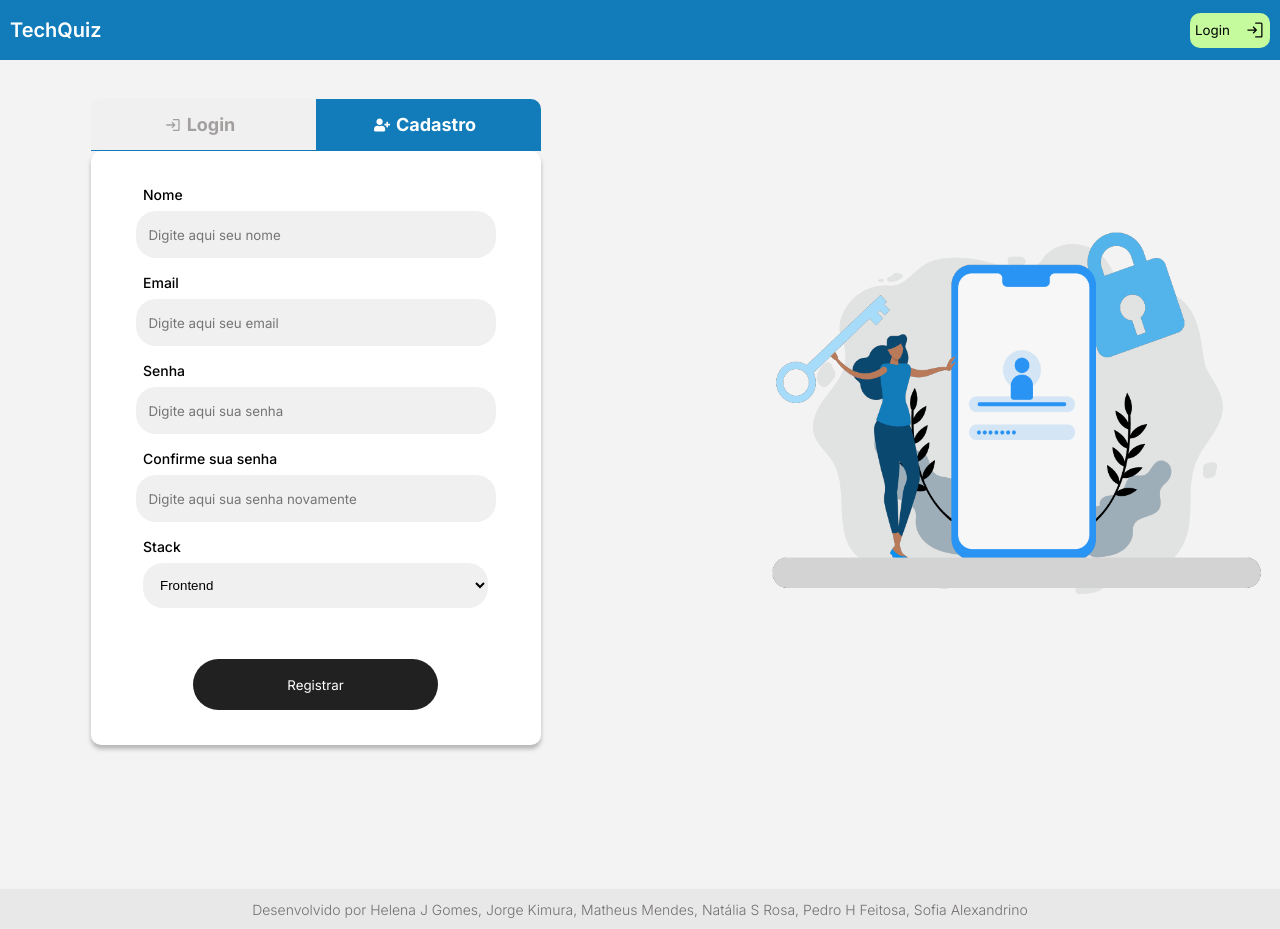
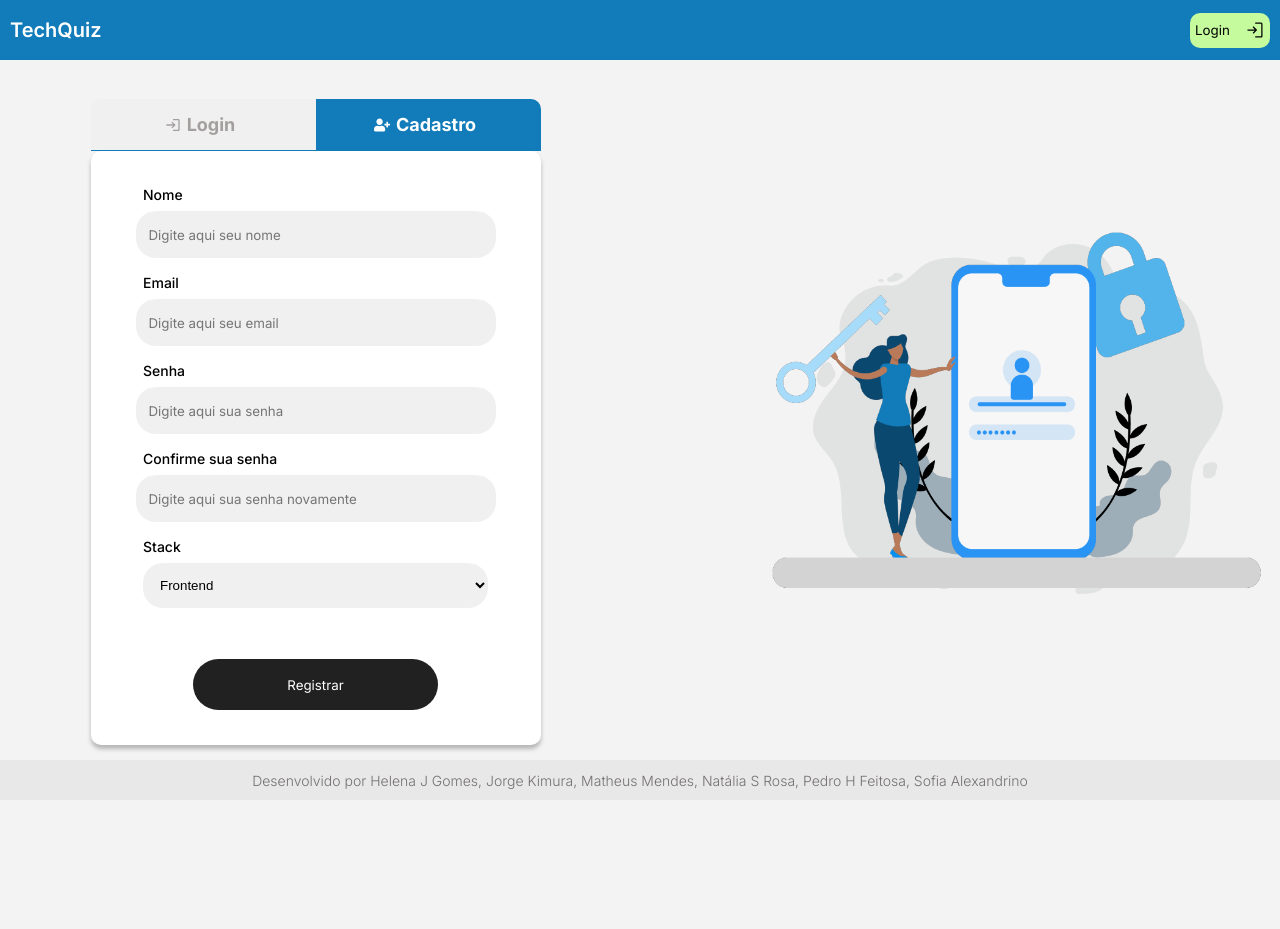
Before and after one commit to m4-t12-equipe35/techquiz-frontend, a React (Create React App) app: page / in a window 1280 px wide. After the commit the page ends 800 px from the top, so only its background shows below. Built offline with nearby package versions, Linux system fonts and the light colour scheme.

Commit message:
bugfix: style footer position

```diff
--- a/src/components/Footer/styles.ts
+++ b/src/components/Footer/styles.ts
@@ -16,7 +16,8 @@ export const FooterStyled = styled.footer`
   }
 
   @media (min-width: 768px) {
-    margin-top: 6.5rem;
+    position: fixed;
+    bottom: 0;
     height: 40px;
 
     p {
```
